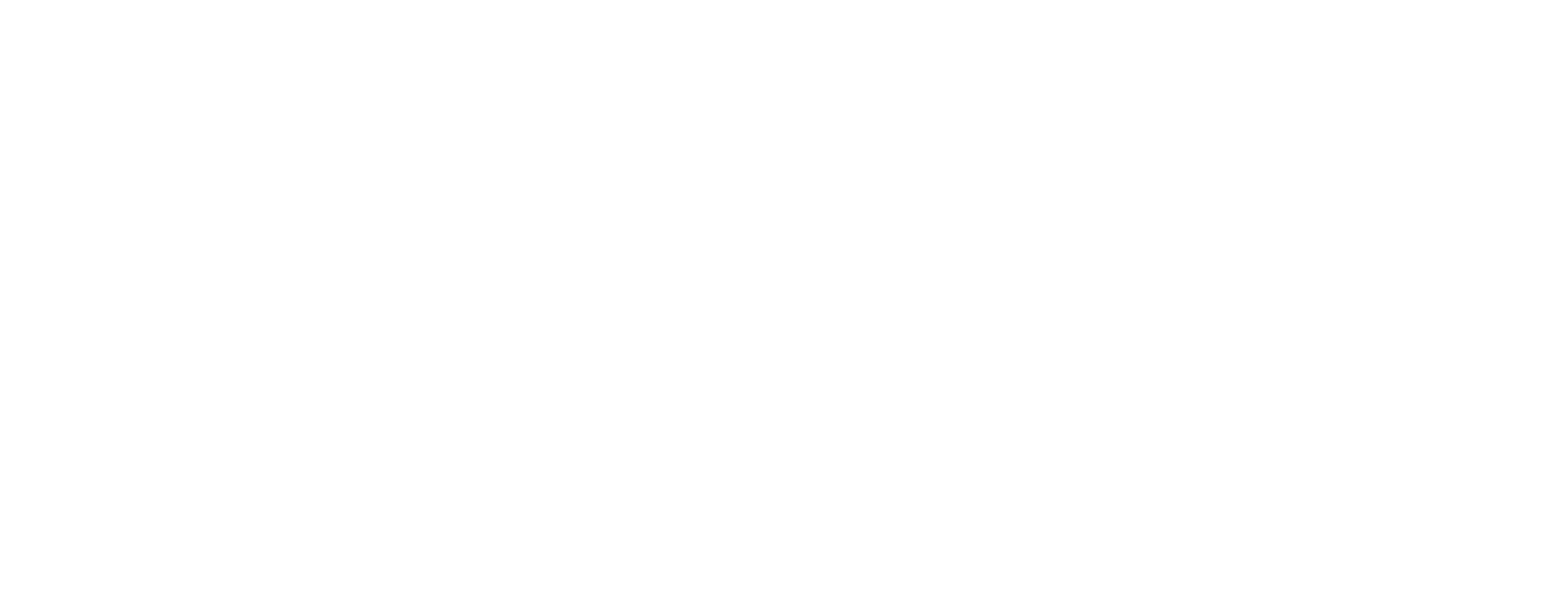
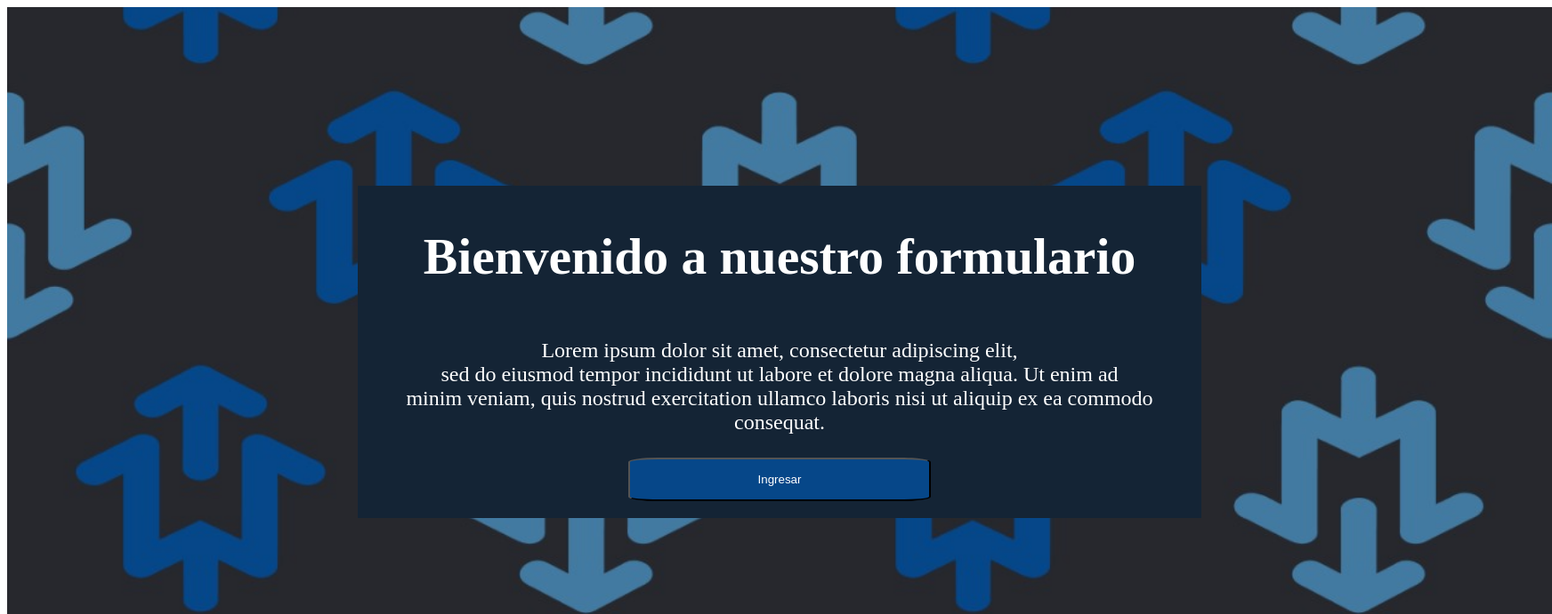
Before and after one commit to RubyEsme/FormHotel-UI, an Angular app: page /Bienvenida in a window 1280 px wide. Shown: the top 691 px of the page at 89% size, 1744 px wide, since content can reach past the window. Built offline with nearby package versions, Linux system fonts and the light colour scheme.

Commit message:
Vista de Bienvenida

```diff
--- a/src/app/formulario/formulario.component.css
+++ b/src/app/formulario/formulario.component.css
@@ -1,6 +1,44 @@
 body {
-  background-image: url('../../assets/backgroundCool.jpg');
+  background-image: url('./images/background.jpg');
   background-size: cover;
+  background-position: center;
   background-repeat: no-repeat;
-  background-position: center;
+  height: 97vh;
+  width: 217vh;
+  margin: 0; /* Remove default body margin */
+  display: flex;
+  justify-content: center;
+  align-content: center;
+  align-items: center;
+
 }
+.container{
+  color: white;
+  background-color: #142435;
+  display: grid;
+  justify-content: center;
+  text-align: center;
+  padding: 5%;
+}
+.TextoCentro{
+  color: white;
+  margin-top: 7%;
+  font-size: 150%;
+
+
+}
+.TextoInicial{
+  color:white;
+  font-size: 360%;
+  font-weight: 800;
+
+}
+.buttonIngreso{
+  background-color: #064789;
+  color:white;
+  width: 40%;
+  height: 105%;
+  border-radius: 10%;
+  margin-left: 30%;
+  margin-top: 3%;
+}
--- a/src/app/formulario/formulario.component.html
+++ b/src/app/formulario/formulario.component.html
@@ -4,6 +4,16 @@
     <title>BIENVENIDO!</title>
   </head>
   <body>
+    <div class="backgroundBody">
+      <div class="container">
+        <div class="TextoInicial">Bienvenido a nuestro formulario</div>
+        <div class="TextoCentro"> Lorem ipsum dolor  sit amet, consectetur adipiscing elit, <br>
+           sed do eiusmod tempor incididunt  ut labore et dolore magna aliqua. Ut enim ad <br>
+           minim veniam, quis nostrud  exercitation ullamco laboris nisi ut aliquip ex ea commodo consequat.  </div>
+           <button class="buttonIngreso"> Ingresar</button>
+      </div>
+
+    </div>
 
   </body>
   <footer></footer>
```
Also changed, not shown: src/app/formulario/images/background.jpg (added).
